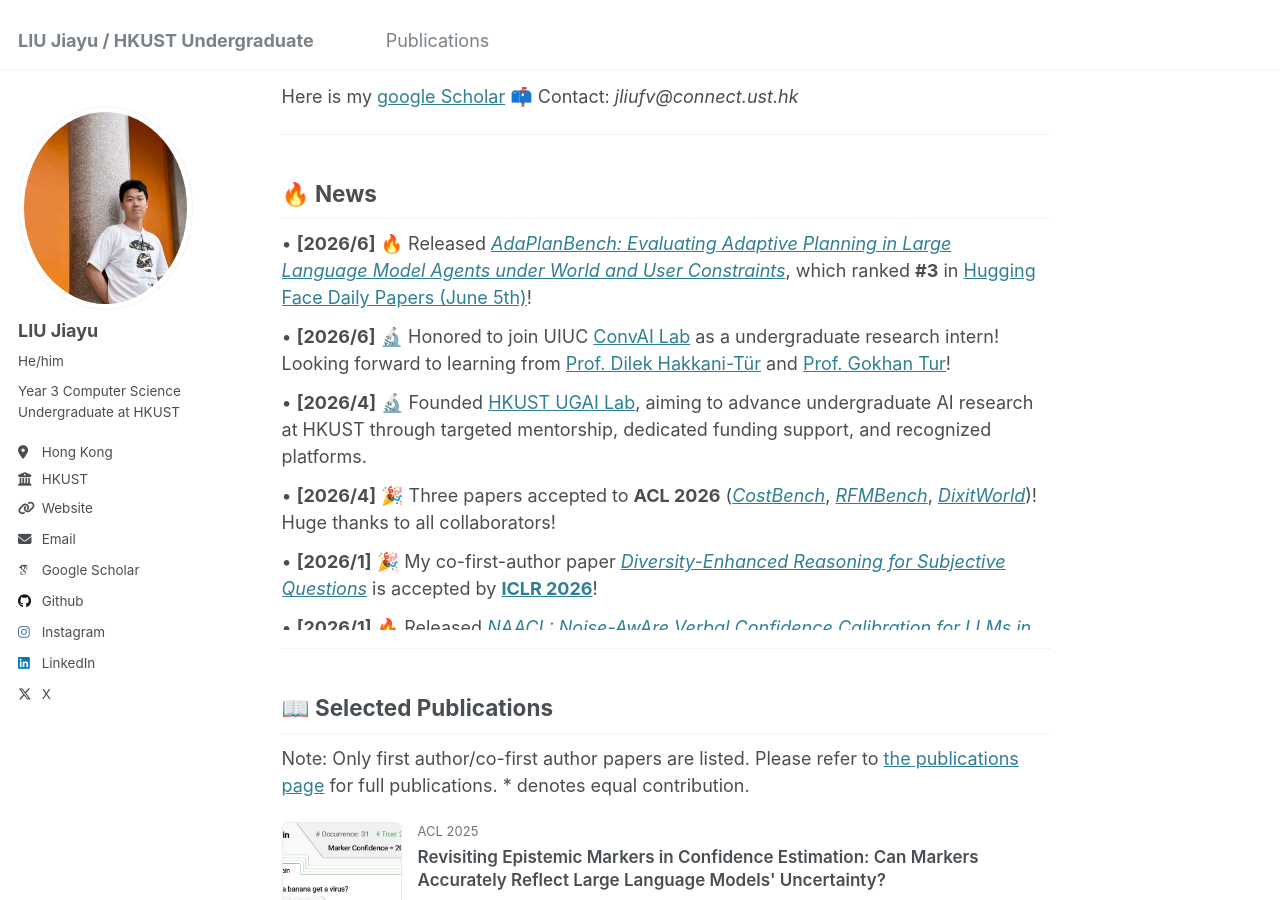
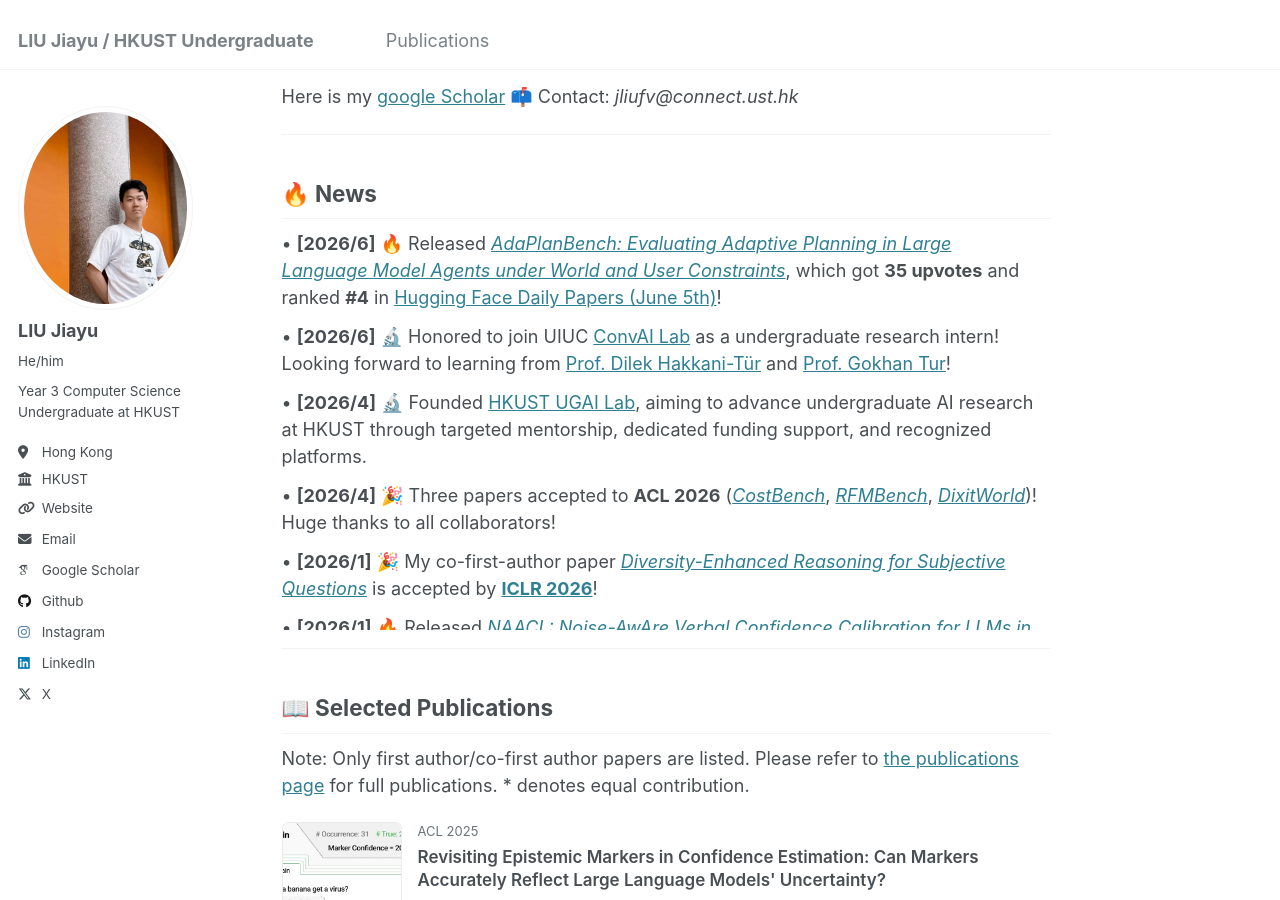
Before and after one commit to JiayuJeff/JiayuJeff.github.io, a Jekyll site: the page built from _pages/about.md, in a window 1280 px wide and 900 px high, scrolled down 492 px. Built offline with Jekyll 4.4.1, drawn with Linux system fonts in a browser that asks for light colours; some web fonts are replaced.

Commit message:
Update about page

```diff
--- a/_pages/about.md
+++ b/_pages/about.md
@@ -170,7 +170,7 @@ Here is my [google Scholar](https://scholar.google.com/citations?user=PIQxhfMAAA
 </style>
 
 <div class="news-container">
-  <div class="news-item">• <strong>[2026/6]</strong> 🔥 Released <a href="https://huggingface.co/papers/2606.05622"><em>AdaPlanBench: Evaluating Adaptive Planning in Large Language Model Agents under World and User Constraints</em></a>, which ranked <strong>#3</strong> in <a href="https://huggingface.co/papers/date/2026-06-05">Hugging Face Daily Papers (June 5th)</a>!</div>
+  <div class="news-item">• <strong>[2026/6]</strong> 🔥 Released <a href="https://huggingface.co/papers/2606.05622"><em>AdaPlanBench: Evaluating Adaptive Planning in Large Language Model Agents under World and User Constraints</em></a>, which got <strong>35 upvotes</strong> and ranked <strong>#4</strong> in <a href="https://huggingface.co/papers/date/2026-06-05">Hugging Face Daily Papers (June 5th)</a>!</div>
   <div class="news-item">• <strong>[2026/6]</strong> 🔬 Honored to join UIUC <a href="https://uiuc-conversational-ai-lab.github.io/">ConvAI Lab</a> as a undergraduate research intern! Looking forward to learning from <a href="https://siebelschool.illinois.edu/about/people/all-faculty/dilek">Prof. Dilek Hakkani-Tür</a> and <a href="https://siebelschool.illinois.edu/about/people/faculty/gokhan">Prof. Gokhan Tur</a>!</div>
   <div class="news-item">• <strong>[2026/4]</strong> 🔬 Founded <a href="https://github.com/HKUST-UGAIL">HKUST UGAI Lab</a>, aiming to advance undergraduate AI research at HKUST through targeted mentorship, dedicated funding support, and recognized platforms.</div>
   <div class="news-item">• <strong>[2026/4]</strong> 🎉 Three papers accepted to <strong>ACL 2026</strong> (<a href="https://arxiv.org/pdf/2511.02734v1"><em>CostBench</em></a>, <a href="https://arxiv.org/pdf/2506.17114"><em>RFMBench</em></a>, <a href="https://arxiv.org/abs/2510.10117"><em>DixitWorld</em></a>)! Huge thanks to all collaborators!</div>
```
